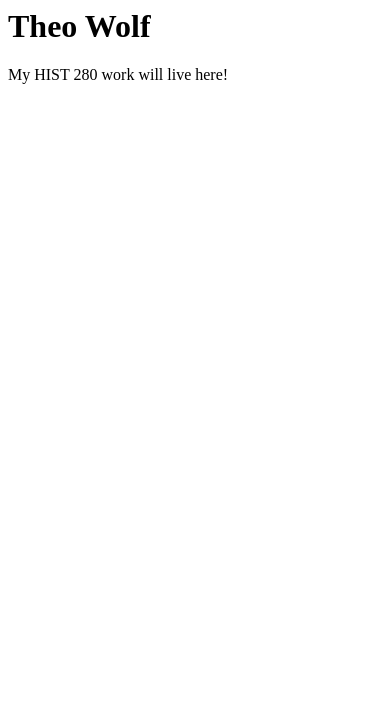
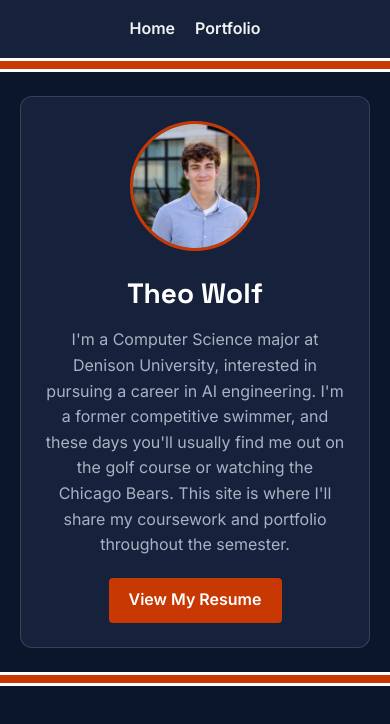
Before and after one commit to theojwolf/theojwolf.github.io, a plain HTML site: page index.html in a window 390 px wide. Drawn offline with Linux system fonts and the light colour scheme.

Commit message:
Build personal site with portfolio page and Bears-themed styling
Add a three-page personal site (index, portfolio, stylesheet) with a
nav bar, bio section, and resume/profile photo assets.

- index.html: bio section with profile photo and resume link
- portfolio.html: placeholder page for class assignments
- style.css: navy/orange color scheme inspired by the Chicago Bears,
  Space Grotesk + Inter font pairing, animated nav underline hover,
  jersey-stripe accent bars, and a responsive mobile layout
- assets/: resume PDF and resized profile photo

```diff
--- a/index.html
+++ b/index.html
@@ -1,2 +1,40 @@
-<h1>Theo Wolf</h1>
-<p>My HIST 280 work will live here!</p>
+<!DOCTYPE html>
+<html lang="en">
+<head>
+  <meta charset="UTF-8">
+  <meta name="viewport" content="width=device-width, initial-scale=1.0">
+  <title>Theo Wolf</title>
+  <link rel="preconnect" href="https://fonts.googleapis.com">
+  <link rel="preconnect" href="https://fonts.gstatic.com" crossorigin>
+  <link rel="stylesheet" href="style.css">
+</head>
+<body>
+  <header>
+    <nav>
+      <ul>
+        <li><a href="index.html">Home</a></li>
+        <li><a href="portfolio.html">Portfolio</a></li>
+      </ul>
+    </nav>
+  </header>
+  <div class="stripe" aria-hidden="true"></div>
+
+  <main>
+    <section class="profile">
+      <img src="assets/images/profile.jpg" alt="Photo of Theo Wolf" class="profile-photo">
+      <div class="profile-text">
+        <h1>Theo Wolf</h1>
+        <p>
+          I'm a Computer Science major at Denison University, interested in
+          pursuing a career in AI engineering. I'm a former competitive
+          swimmer, and these days you'll usually find me out on the golf
+          course or watching the Chicago Bears. This site is where I'll
+          share my coursework and portfolio throughout the semester.
+        </p>
+        <a href="assets/resume.pdf" class="resume-link">View My Resume</a>
+      </div>
+    </section>
+  </main>
+  <div class="stripe" aria-hidden="true"></div>
+</body>
+</html>
--- /dev/null
+++ b/style.css
@@ -0,0 +1,209 @@
+@import url('https://fonts.googleapis.com/css2?family=Space+Grotesk:wght@500;600;700&family=Inter:wght@400;500;600&display=swap');
+
+:root {
+  --navy: #0b162a;
+  --navy-light: #16223b;
+  --orange: #c83803;
+  --orange-light: #e8590c;
+  --bg: var(--navy);
+  --text: #f2f2f2;
+  --muted: #a9b1c4;
+  --border: rgba(255, 255, 255, 0.14);
+}
+
+* {
+  margin: 0;
+  padding: 0;
+  box-sizing: border-box;
+}
+
+body {
+  font-family: 'Inter', -apple-system, BlinkMacSystemFont, "Segoe UI", Roboto, sans-serif;
+  color: var(--text);
+  background-color: var(--bg);
+  line-height: 1.6;
+}
+
+h1, h2, h3 {
+  font-family: 'Space Grotesk', 'Inter', sans-serif;
+}
+
+header {
+  background-color: var(--navy-light);
+}
+
+/* Jersey sleeve stripe: thin white / orange / thin white band */
+.stripe {
+  height: 14px;
+  background: linear-gradient(
+    to bottom,
+    #ffffff 0 3px,
+    var(--orange) 3px 11px,
+    #ffffff 11px 14px
+  );
+}
+
+nav ul {
+  list-style: none;
+  display: flex;
+  gap: 2rem;
+  padding: 1rem 2rem;
+  max-width: 800px;
+  margin: 0 auto;
+}
+
+nav a {
+  position: relative;
+  text-decoration: none;
+  color: #f2f2f2;
+  font-weight: 600;
+  padding-bottom: 2px;
+}
+
+nav a::after {
+  content: "";
+  position: absolute;
+  left: 0;
+  bottom: 0;
+  width: 100%;
+  height: 2px;
+  background-color: var(--orange);
+  transform: scaleX(0);
+  transform-origin: left;
+  transition: transform 0.25s ease;
+}
+
+nav a:hover {
+  color: #ffffff;
+}
+
+nav a:hover::after {
+  transform: scaleX(1);
+}
+
+main {
+  max-width: 800px;
+  margin: 0 auto;
+  padding: 2rem;
+}
+
+/* Home page profile section */
+.profile {
+  display: flex;
+  align-items: center;
+  gap: 2rem;
+  flex-wrap: wrap;
+  background-color: var(--navy-light);
+  border: 1px solid var(--border);
+  border-radius: 12px;
+  padding: 2rem;
+}
+
+.profile-photo {
+  width: 160px;
+  height: 160px;
+  object-fit: cover;
+  object-position: center top;
+  border-radius: 50%;
+  background-color: var(--border);
+  border: 3px solid var(--orange);
+  flex-shrink: 0;
+}
+
+.profile-text h1 {
+  margin-bottom: 0.75rem;
+  font-size: 2.25rem;
+  color: #ffffff;
+}
+
+.profile-text p {
+  margin-bottom: 1.25rem;
+  color: var(--muted);
+}
+
+.resume-link {
+  display: inline-block;
+  padding: 0.6rem 1.25rem;
+  background-color: var(--orange);
+  color: #fff;
+  text-decoration: none;
+  border-radius: 4px;
+  font-weight: 600;
+  transition: background-color 0.2s ease;
+}
+
+.resume-link:hover {
+  background-color: var(--orange-light);
+}
+
+/* Portfolio page */
+.portfolio {
+  background-color: var(--navy-light);
+  border: 1px solid var(--border);
+  border-radius: 12px;
+  padding: 2rem;
+}
+
+.portfolio h1 {
+  margin-bottom: 0.75rem;
+  font-size: 2.25rem;
+  color: #ffffff;
+}
+
+.portfolio p {
+  margin-bottom: 1.5rem;
+  color: var(--muted);
+}
+
+.assignment-list {
+  list-style: none;
+}
+
+.assignment-list li {
+  padding: 0.6rem 0;
+  border-bottom: 1px solid var(--border);
+}
+
+.assignment-list a {
+  color: var(--text);
+  text-decoration: none;
+  font-weight: 500;
+}
+
+.assignment-list a:hover {
+  color: var(--orange-light);
+  text-decoration: underline;
+}
+
+/* Responsive */
+@media (max-width: 600px) {
+  nav ul {
+    gap: 1.25rem;
+    padding: 1rem;
+    justify-content: center;
+  }
+
+  main {
+    padding: 1.5rem 1.25rem;
+  }
+
+  .profile,
+  .portfolio {
+    padding: 1.5rem;
+  }
+
+  .profile {
+    flex-direction: column;
+    text-align: center;
+    gap: 1.25rem;
+  }
+
+  .profile-photo {
+    width: 130px;
+    height: 130px;
+  }
+
+  .profile-text h1 {
+    font-size: 1.75rem;
+  }
+}
```
Also changed, not shown: portfolio.html (added, +35 -0 lines), assets/images/profile.jpg (added), 1 other file.
